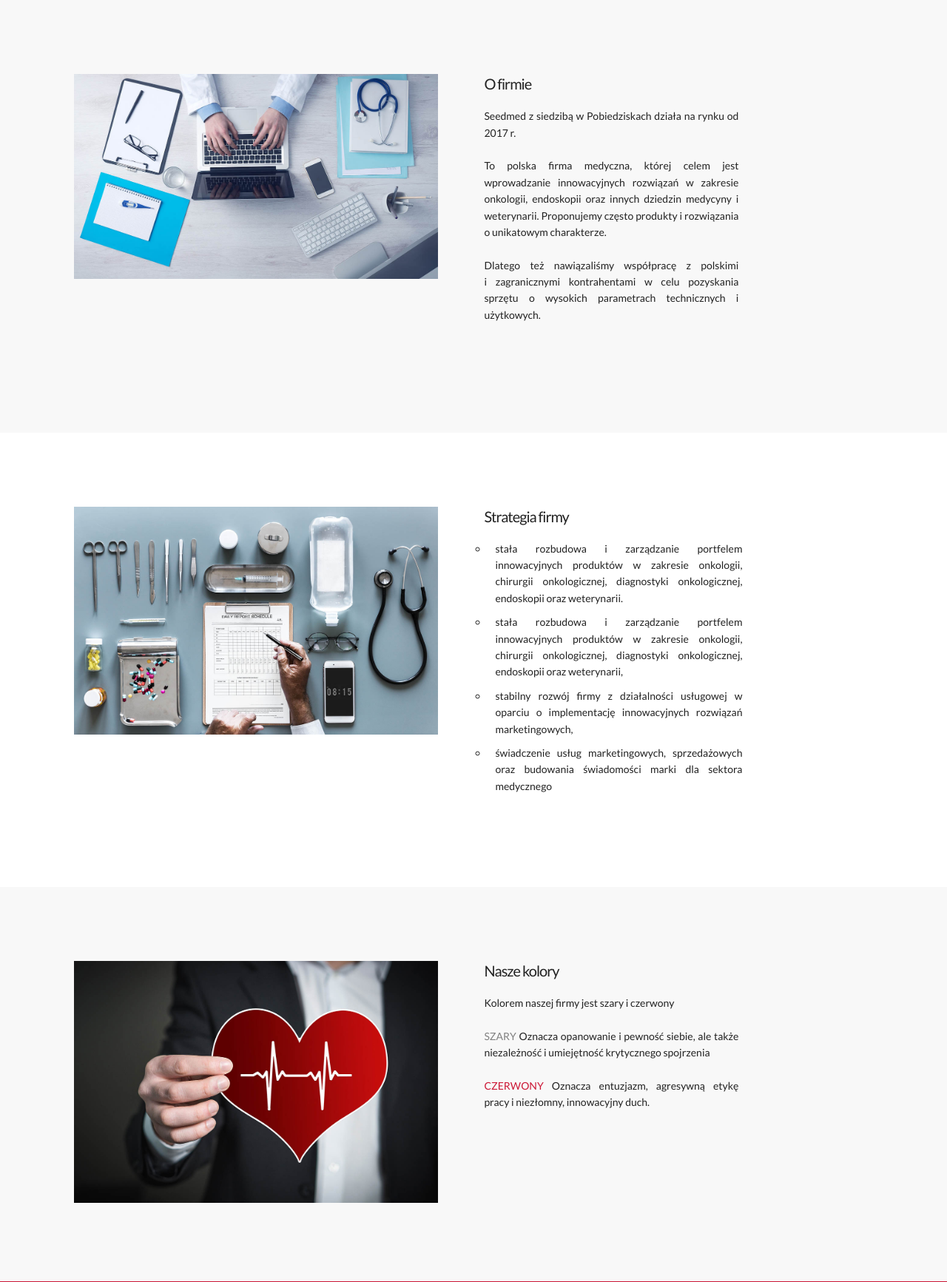
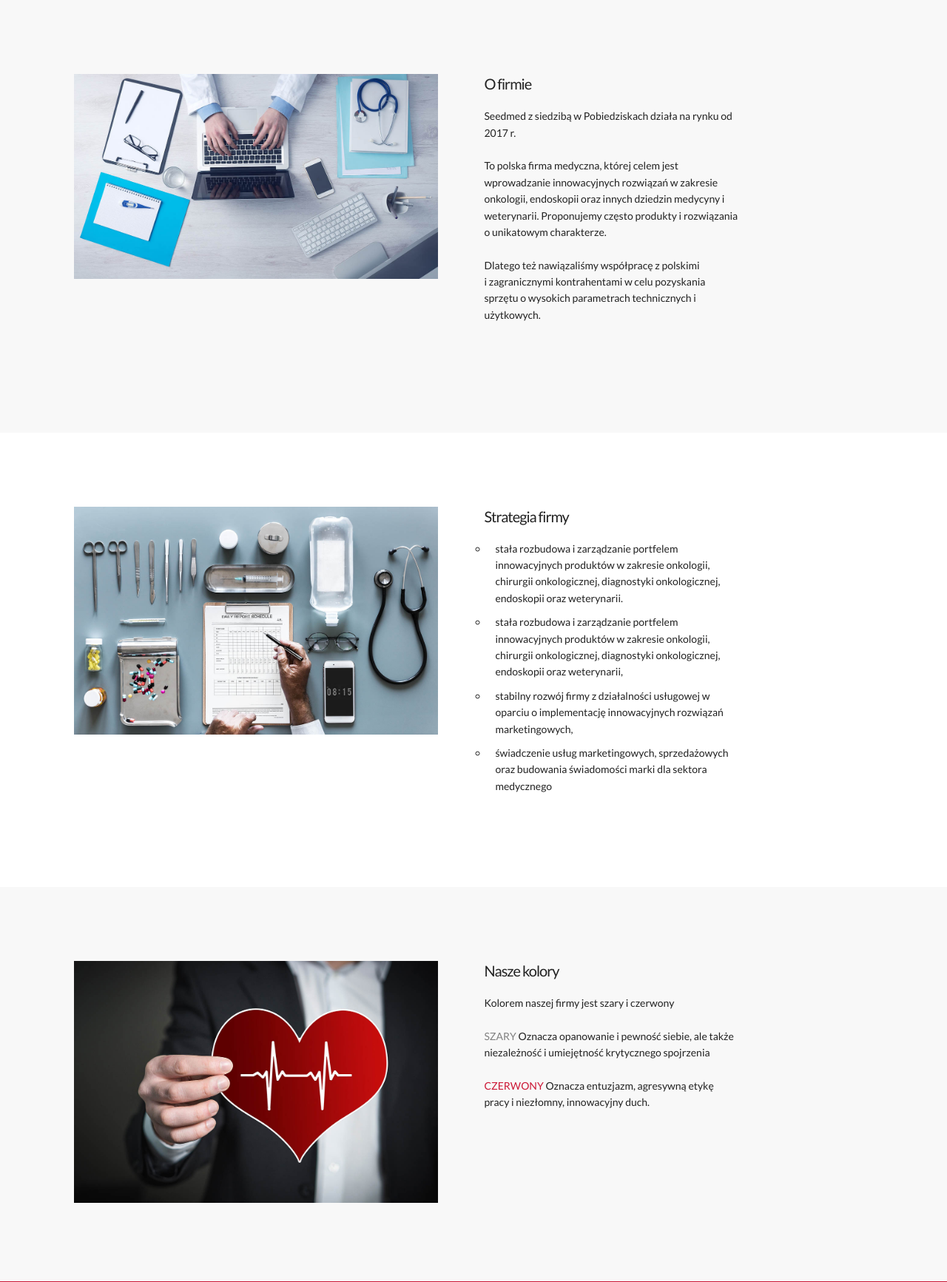
Before and after one commit to hergerr/seedmed-web-project, a PHP site: page /about-company.html in a window 1280 px wide. Shown: the part 174-1907 px from the top of the page at 74% size. Run offline with PHP 8.4, Linux system fonts and the light colour scheme; some libraries are stand-ins or nearby versions.

Commit message:
Removed text justification, removed footer margin-left, set one button's color in hero-boxes

```diff
--- a/css/about-company.css
+++ b/css/about-company.css
@@ -6,19 +6,19 @@
 
 .company p,
 .colors p {
-    text-align: justify;
+    text-align: left;
     padding-left: 40px;
     max-width: 70%;
 }
 
 .company h3,
 .colors h3 {
-    text-align: justify;
+    text-align: left;
     padding-left: 40px;
 }
 
 .strategy {
-    text-align: justify;
+    text-align: left;
     background-color: white;
     padding: 25px;
 }
@@ -39,7 +39,7 @@
 }
 
 .strategy h3 {
-    text-align: justify;
+    text-align: left;
     padding-left: 40px;
 }
 
--- a/css/collaboration.css
+++ b/css/collaboration.css
@@ -13,7 +13,7 @@
 }
 
 p{
-  text-align: justify;
+  text-align: left;
 }
 
 .company-description{
--- a/css/main.css
+++ b/css/main.css
@@ -339,6 +339,7 @@ button {
     .footer .two.columns,
     .footer .one.column {
         width: 100% !important;
+        margin: 0;
     }
 
     .footer {
@@ -371,8 +372,6 @@ button {
     }
 }
 
-.footer-nav {}
-
 .footer-nav li {
     list-style: none;
 }
```
Also changed, not shown: css/index.css (+1 -8 lines).
